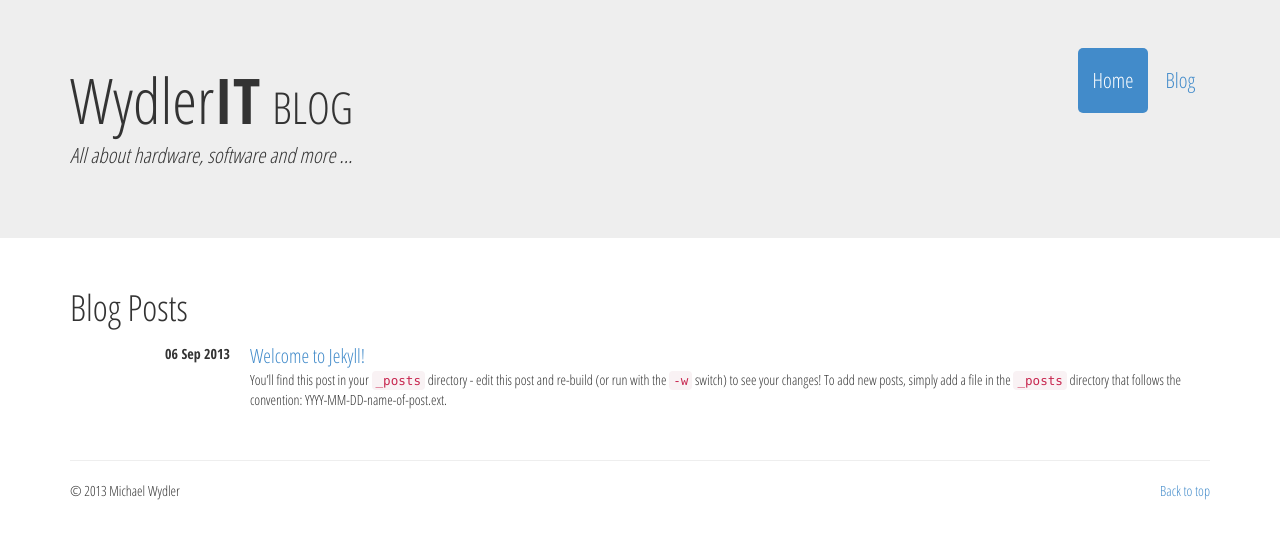
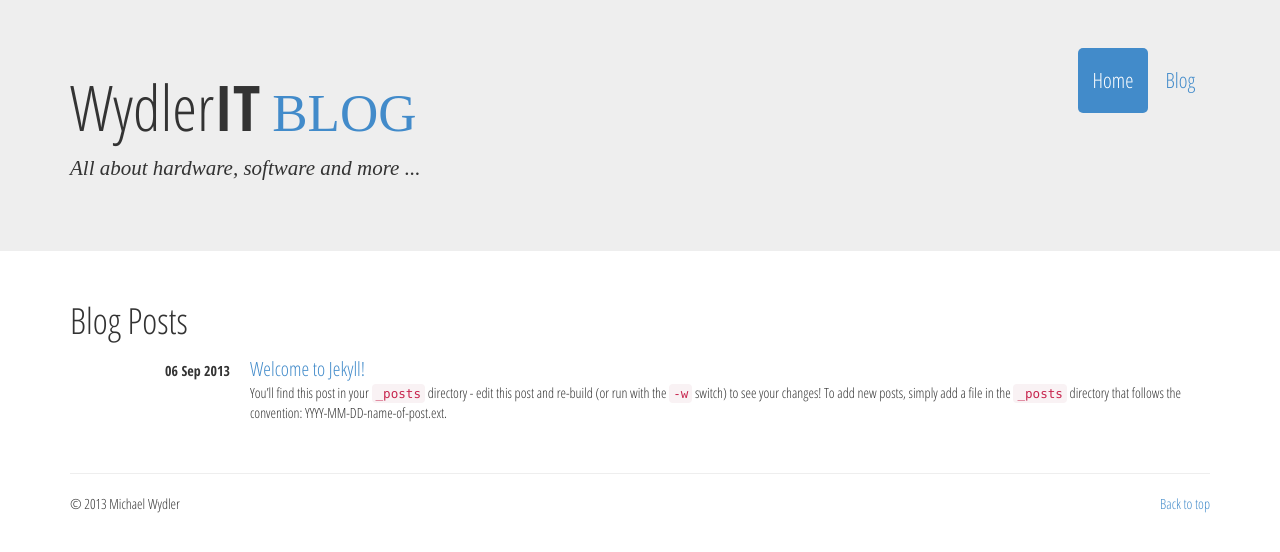
Before and after one commit to wydler/wydler.github.com, a Jekyll site: the page built from index.html, in a window 1280 px wide. Shown: the top 552 px of the page. Built offline with Jekyll 4.4.1, drawn with Linux system fonts in a browser that asks for light colours; nearby versions of some CDN libraries; some web fonts are replaced; Markdown is read by kramdown in place of the engine named in the settings.

Commit message:
Update layout and colors.

```diff
--- a/_layouts/default.html
+++ b/_layouts/default.html
@@ -10,8 +10,7 @@
 		<meta name="description" content="">
 		<meta name="viewport" content="width=device-width">
 
-		<!-- Place favicon.ico and apple-touch-icon.png in the root directory -->
-
+		<link href='http://fonts.googleapis.com/css?family=Swanky+and+Moo+Moo' rel='stylesheet' type='text/css'>
 		<link href='http://fonts.googleapis.com/css?family=Open+Sans+Condensed:300,700' rel='stylesheet' type='text/css'>
 		<link rel="stylesheet" href="/css/normalize.css">
 		<link rel="stylesheet" href="/css/bootstrap.css">
@@ -31,8 +30,8 @@
 					<li class="active"><a href="/">Home</a></li>
 					<li><a href="/">Blog</a></li>
 				</ul>
-				<h1>Wydler<b>IT</b> <span style="font-variant:small-caps">blog</span></h1>
-				<p class="lead"><em>All about hardware, software and more ...</em></p>
+				<h1><span>Wydler</span><b>IT</b> <span class="text-primary" style="font-variant:small-caps;font-family:Swanky and Moo Moo;font-size:1.2em">blog</span></h1>
+				<p class="lead" style="font-family:Swanky and Moo Moo"><em>All about hardware, software and more ...</em></p>
 
 			</div>
 		</div>
--- a/_layouts/post.html
+++ b/_layouts/post.html
@@ -8,7 +8,7 @@ layout: default
 		{{ page.date | date_to_string }}
 		<span class="pull-right">
 {% for category in page.tags %}
-		<span class="label label-info">{{ category }}</span>
+			<span class="label label-info">{{ category }}</span>
 {% endfor %}
 		</span>
 	</p>
@@ -16,7 +16,8 @@ layout: default
 	<div>
 		{{ content }}
 	</div>
-	<h2>Comments</h2>
+	<br />
+	<h2><span class="glyphicon glyphicon-comment text-muted"></span> Comments</h2>
 	<div id="disqus_thread"></div>
     <script type="text/javascript">
         /* * * CONFIGURATION VARIABLES: EDIT BEFORE PASTING INTO YOUR WEBPAGE * * */
--- a/index.html
+++ b/index.html
@@ -7,7 +7,7 @@ title: Wydler IT Blog
 	<h1>Blog Posts</h1>
 	<dl class="dl-horizontal">
 {% for post in site.posts %}
-	<dt style="padding-top:2px;"><span>{{ post.date | date_to_string }}</span></dt>
+	<dt style="padding-top:6px;"><span>{{ post.date | date_to_string }}</span></dt>
 	<dd><a href="{{ post.url }}" style="font-size:1.4em">{{ post.title }}</a><br />{{ post.excerpt }}</dd>
 {% endfor %}
 	</dl>
```
